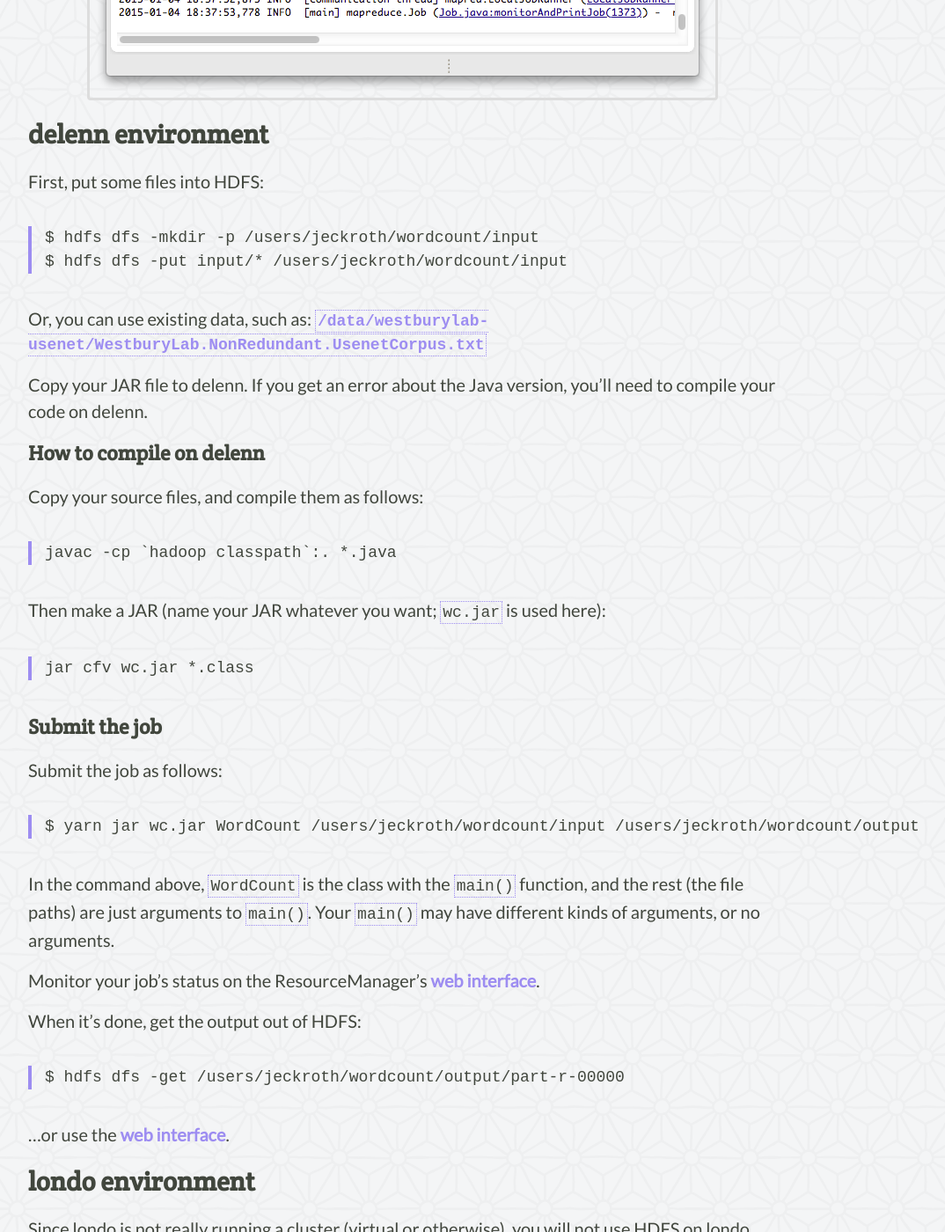
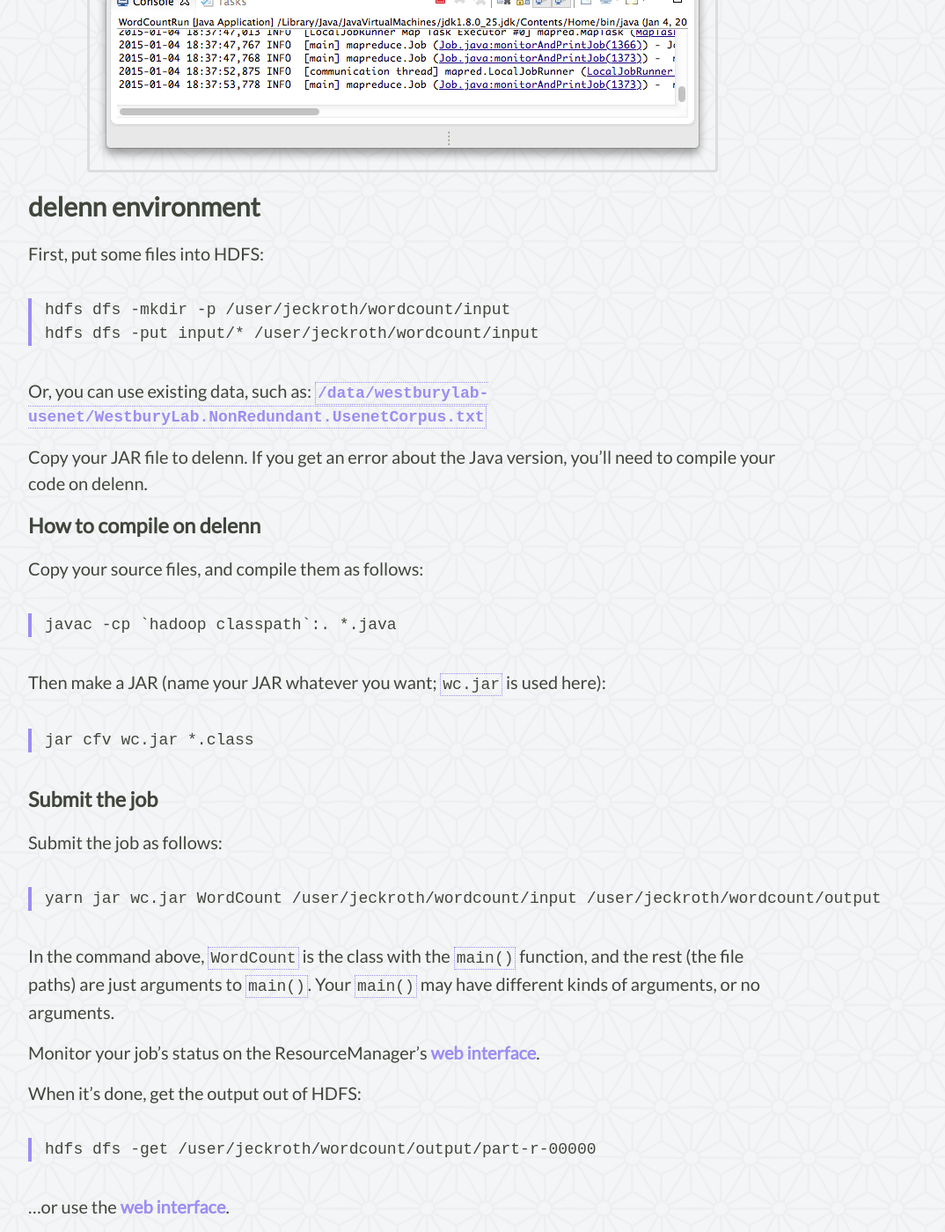
Before and after one commit to joshuaeckroth/cinf401-website, a Jekyll site: the page built from notes/hadoop-workflow.markdown, in a window 1280 px wide and 1400 px high, scrolled down 8514 px. Shown: the whole window at 88% size, without its empty margins (183-1257 px from the left). Built offline with Jekyll 4.4.1, drawn with Linux system fonts in a browser that asks for light colours; some of the changed text lies outside the part shown.

````diff
--- a/css/style.css
+++ b/css/style.css
@@ -34,7 +34,8 @@ h2, h3, h4, h5, h6 {
 
 h1, h2, h3, h4, h5, h6 {
     color: #41463d;
-    font-family: "Crete Round", serif;
+    font-weight: bold;
+    /*font-family: "Crete Round", serif;*/
 }
 
 strong {
@@ -89,7 +90,7 @@ td#metabox a:hover {
 }
 
 td#metabox {
-    padding: 10px;
+    padding: 50px 10px 10px 10px;
 }
 
 td#metabox div.classname {
--- a/notes/hadoop-workflow.markdown
+++ b/notes/hadoop-workflow.markdown
@@ -57,7 +57,11 @@ Finally, create a folder called `input` (or whatever you named it in the run con
 
 Now you can run your program. Click the Run button (green/white arrow). If successful, your program will create a directory called `output` (or whatever you named it in the run configuration program parameters), and output a file called `part-r-00000` with word counts. You should also see log messages in the console window at the bottom of Eclipse.
 
-**Note: Your program will crash if the `output` folder already exists. You must delete it before every run.**
+**Note: Your program will crash if the `output` folder already exists. You must delete it before every run.** If using HDFS, you can use a command like the following (change the username!):
+
+```
+hdfs dfs -rm -r /user/jeckroth/wordcount/output
+```
 
 ![Eclipse 10](/images/eclipse-hadoop-10.png)
 
@@ -74,8 +78,8 @@ Notice, in this example, that the argument `value` to the `map()` function is th
 First, put some files into HDFS:
 
 ```
-$ hdfs dfs -mkdir -p /users/jeckroth/wordcount/input
-$ hdfs dfs -put input/* /users/jeckroth/wordcount/input
+hdfs dfs -mkdir -p /user/jeckroth/wordcount/input
+hdfs dfs -put input/* /user/jeckroth/wordcount/input
 ```
 
 Or, you can use existing data, such as: [`/data/westburylab-usenet/WestburyLab.NonRedundant.UsenetCorpus.txt`](http://localhost:9000/hadoop/namenode:50070/explorer.html#/data/westburylab-usenet)
@@ -101,7 +105,7 @@ jar cfv wc.jar *.class
 Submit the job as follows:
 
 ```
-$ yarn jar wc.jar WordCount /users/jeckroth/wordcount/input /users/jeckroth/wordcount/output
+yarn jar wc.jar WordCount /user/jeckroth/wordcount/input /user/jeckroth/wordcount/output
 ```
 
 In the command above, `WordCount` is the class with the `main()` function, and the rest (the file paths) are just arguments to `main()`. Your `main()` may have different kinds of arguments, or no arguments.
@@ -111,7 +115,7 @@ Monitor your job's status on the ResourceManager's [web interface](http://localh
 When it's done, get the output out of HDFS:
 
 ```
-$ hdfs dfs -get /users/jeckroth/wordcount/output/part-r-00000
+hdfs dfs -get /user/jeckroth/wordcount/output/part-r-00000
 ```
 
 ...or use the [web interface](http://localhost:9000/hadoop/namenode:50070/explorer.html#/).
@@ -121,5 +125,5 @@ $ hdfs dfs -get /users/jeckroth/wordcount/output/part-r-00000
 Since londo is not really running a cluster (virtual or otherwise), you will not use HDFS on londo. Just run YARN directly, after transferring your JAR or compiling it on londo:
 
 ```
-$ yarn jar wc.jar WordCount my-input.txt output-folder
+yarn jar wc.jar WordCount my-input.txt output-folder
 ```
````
Also changed, not shown: notes/syllabus.markdown (+4 -4 lines).
